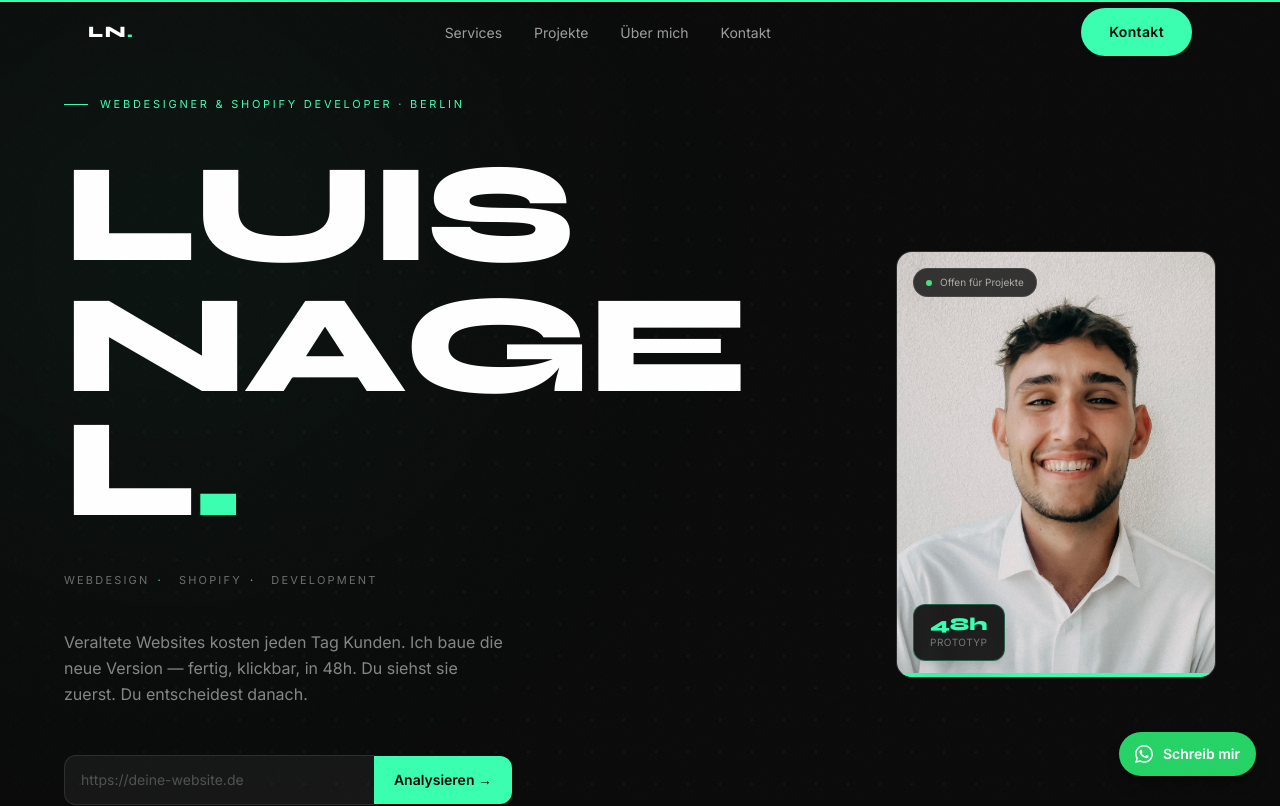
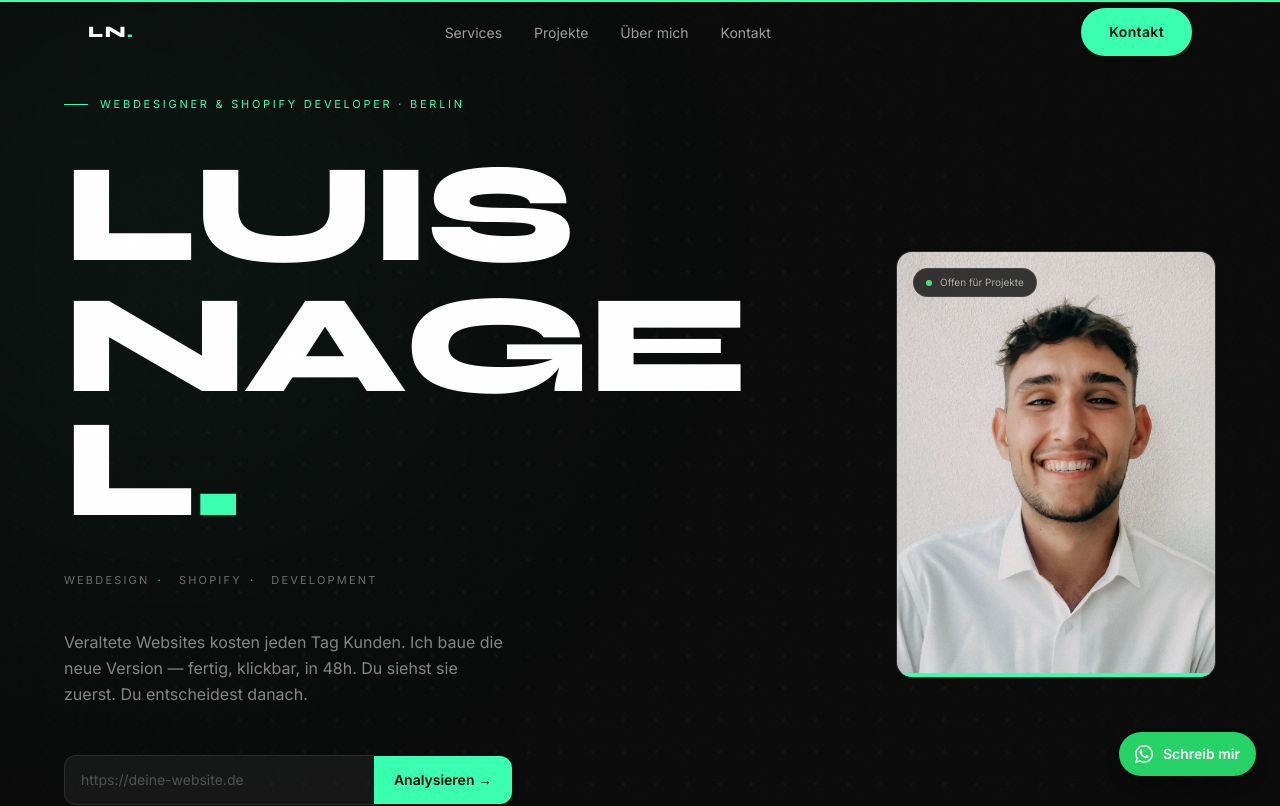
Before and after one commit to luisnl-dot/luis-portfolio, a Next.js app: page / in a window 1280 px wide. Shown: the top 806 px of the page. Built offline with nearby package versions, Linux system fonts and the light colour scheme.

Commit message:
Remove duplicate 48h badge from portrait

```diff
--- a/components/sections/Hero.tsx
+++ b/components/sections/Hero.tsx
@@ -213,10 +213,7 @@ export default function Hero() {
                 <span className="w-1.5 h-1.5 rounded-full bg-green-400 animate-pulse" />
                 <span className="font-inter text-[10px] text-white/60">Offen für Projekte</span>
               </div>
-              <div className="absolute bottom-4 left-4 bg-background/90 backdrop-blur-sm border border-accent/30 px-4 py-2.5 rounded-xl shadow-xl">
-                <p className="font-syne font-extrabold text-accent text-lg leading-none">48h</p>
-                <p className="font-inter text-white/40 text-[10px] mt-0.5 uppercase tracking-wider">Prototyp</p>
-              </div>
+
             </div>
           </motion.div>
         </div>
```
